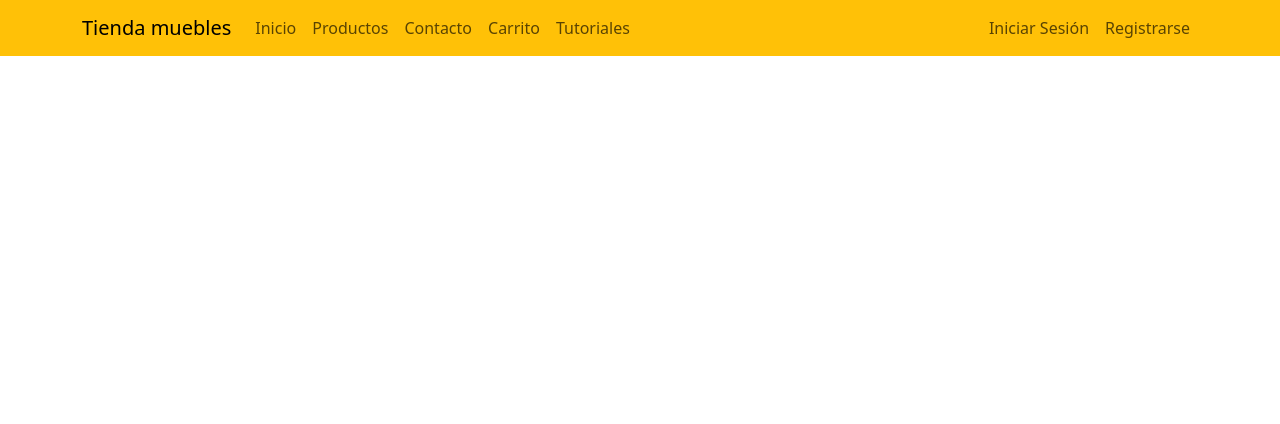
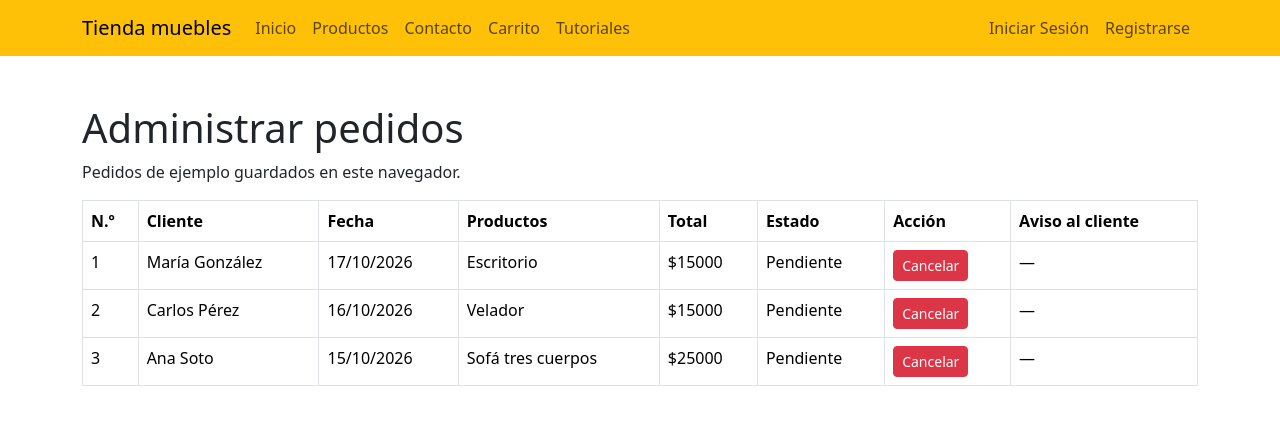
Before and after one commit to Martin1095/proyecto_muebles_react, a React (Vite) app: page /admin in a window 1280 px wide. Shown: the top 424 px of the page. Built offline with nearby package versions, Linux system fonts and the light colour scheme.

Commit message:
Add basic admin orders view

```diff
--- a/src/App.jsx
+++ b/src/App.jsx
@@ -8,6 +8,7 @@ import Contact from "./pages/Contact";
 import IniciarSesion from "./pages/IniciarSesion";
 import Registrarse from "./pages/Registrarse";
 import Tutoriales from "./pages/Tutoriales";
+import Admin from "./pages/Admin";
 import './styles/global.css';
 
 
@@ -24,6 +25,7 @@ function App() {
         <Route path="/carrito" element={<Carrito />} />
         <Route path="/contact" element={<Contact />} />
         <Route path="/tutoriales" element={<Tutoriales />} />
+        <Route path="/admin" element={<Admin />} />
       </Routes>
     </>
   );
--- /dev/null
+++ b/src/data/Orders.js
@@ -0,0 +1,28 @@
+const orders = [
+  {
+    id: 1,
+    cliente: 'María González',
+    fecha: '17/10/2026',
+    productos: 'Escritorio',
+    total: 15000,
+    estado: 'Pendiente'
+  },
+  {
+    id: 2,
+    cliente: 'Carlos Pérez',
+    fecha: '16/10/2026',
+    productos: 'Velador',
+    total: 15000,
+    estado: 'Pendiente'
+  },
+  {
+    id: 3,
+    cliente: 'Ana Soto',
+    fecha: '15/10/2026',
+    productos: 'Sofá tres cuerpos',
+    total: 25000,
+    estado: 'Pendiente'
+  }
+];
+
+export default orders;
--- /dev/null
+++ b/src/pages/Admin.jsx
@@ -0,0 +1,78 @@
+import { useState } from 'react';
+import { Alert, Button, Container, Table } from 'react-bootstrap';
+import pedidosIniciales from '../data/Orders';
+
+function Admin() {
+  const [pedidos, setPedidos] = useState(() => {
+    const pedidosGuardados = JSON.parse(localStorage.getItem('pedidos'));
+    return pedidosGuardados || pedidosIniciales;
+  });
+
+  const cancelarPedido = (id) => {
+    const pedidosActualizados = pedidos.map((pedido) =>
+      pedido.id === id ? { ...pedido, estado: 'Cancelado' } : pedido
+    );
+    setPedidos(pedidosActualizados);
+    localStorage.setItem('pedidos', JSON.stringify(pedidosActualizados));
+  };
+
+  return (
+    <Container className="my-5">
+      <h1>Administrar pedidos</h1>
+      <p>Pedidos de ejemplo guardados en este navegador.</p>
+
+      {pedidos.length === 0 ? (
+        <Alert variant="info">No hay pedidos registrados.</Alert>
+      ) : (
+        <Table bordered hover>
+          <thead>
+            <tr>
+              <th>N.º</th>
+              <th>Cliente</th>
+              <th>Fecha</th>
+              <th>Productos</th>
+              <th>Total</th>
+              <th>Estado</th>
+              <th>Acción</th>
+              <th>Aviso al cliente</th>
+            </tr>
+          </thead>
+          <tbody>
+            {pedidos.map((pedido) => (
+              <tr key={pedido.id}>
+                <td>{pedido.id}</td>
+                <td>{pedido.cliente}</td>
+                <td>{pedido.fecha}</td>
+                <td>{pedido.productos}</td>
+                <td>${pedido.total}</td>
+                <td>{pedido.estado}</td>
+                <td>
+                  <Button
+                    variant="danger"
+                    size="sm"
+                    disabled={pedido.estado === 'Cancelado'}
+                    onClick={() => cancelarPedido(pedido.id)}
+                  >
+                    Cancelar
+                  </Button>
+                </td>
+                <td>
+                  {pedido.estado === 'Cancelado' ? (
+                    <Alert variant="warning" className="mb-0">
+                      Lamentablemente tuvimos que cancelar su pedido. Si tiene
+                      alguna duda, escríbanos.
+                    </Alert>
+                  ) : (
+                    '—'
+                  )}
+                </td>
+              </tr>
+            ))}
+          </tbody>
+        </Table>
+      )}
+    </Container>
+  );
+}
+
+export default Admin;
```
